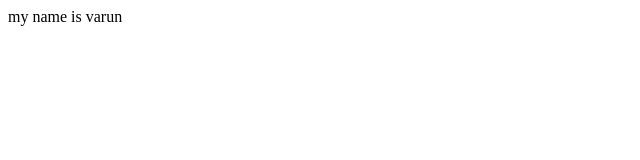
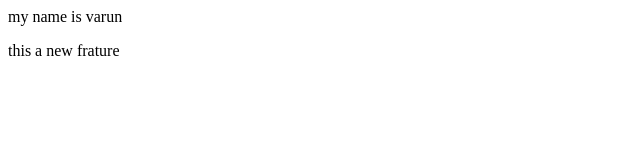
Before and after one commit to varun5670/localrepo, a plain HTML site: page index.html in a window 1280 px wide. Shown: the full height of the page, 0-640 px from the left. Drawn offline with Linux system fonts and the light colour scheme.

Commit message:
add new feature

```diff
--- a/index.html
+++ b/index.html
@@ -1 +1,2 @@
 <p> my name is varun </p>
+<p> this a new frature </p>
```
